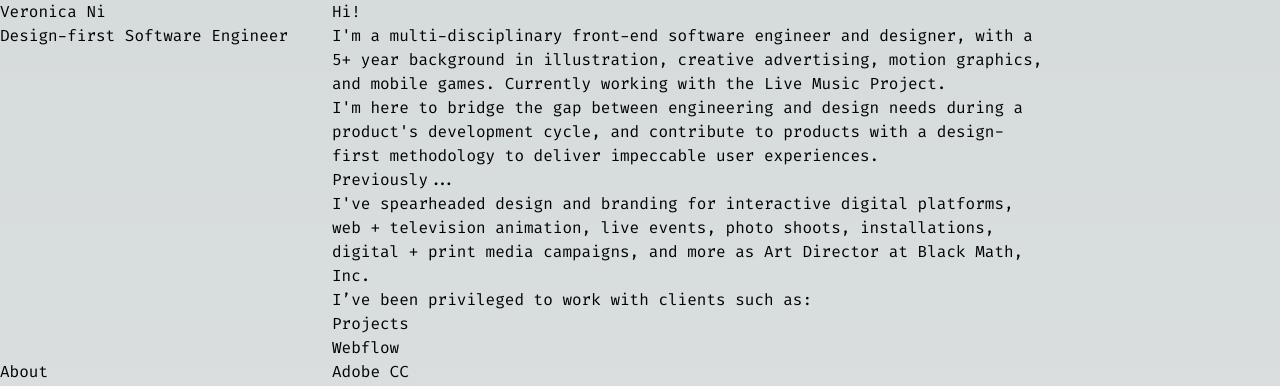
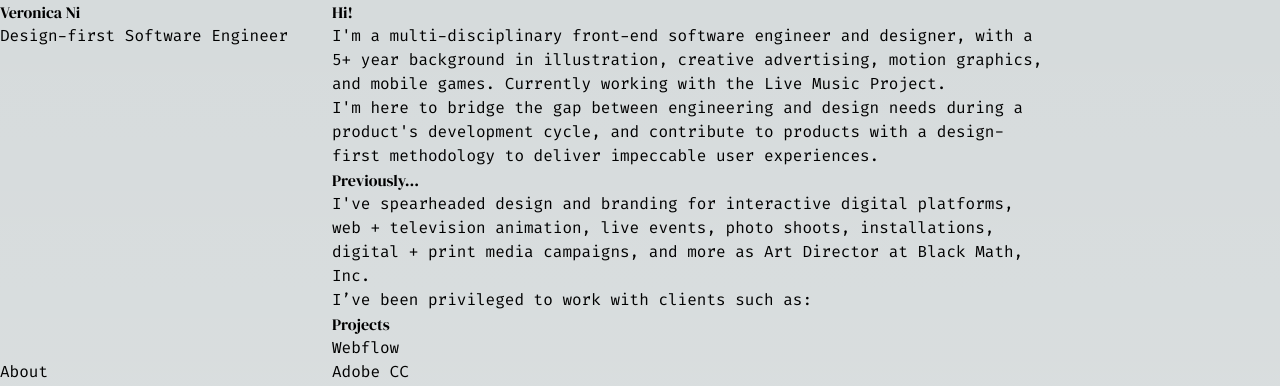
Before and after one commit to veronicani/veronicani-dev-2.0, a Next.js app in the folder veronicani-dev-2.0/: page / in a window 1280 px wide. Shown: the top 386 px of the page. Built offline with nearby package versions, Linux system fonts and the light colour scheme.

Commit message:
adding main fonts

```diff
--- a/veronicani-dev-2.0/app/globals.css
+++ b/veronicani-dev-2.0/app/globals.css
@@ -8,13 +8,13 @@
   --background-end-rgb: 255, 255, 255;
 }
 
-@media (prefers-color-scheme: dark) {
+/* @media (prefers-color-scheme: dark) {
   :root {
     --foreground-rgb: 255, 255, 255;
     --background-start-rgb: 0, 0, 0;
     --background-end-rgb: 0, 0, 0;
   }
-}
+} */
 
 body {
   color: rgb(var(--foreground-rgb));
@@ -31,3 +31,7 @@
     text-wrap: balance;
   }
 }
+
+h1, h3 {
+  font-family: var(--font-dm-serif);
+}
```
